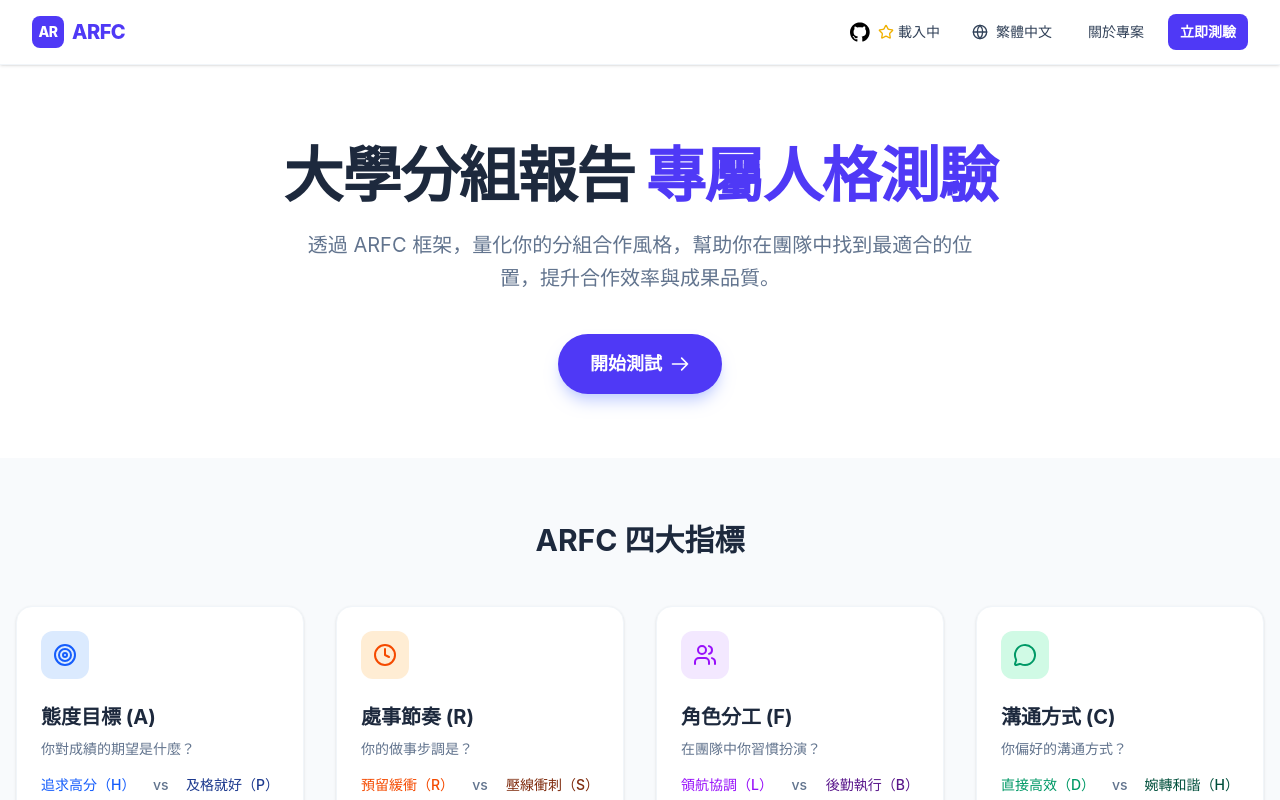
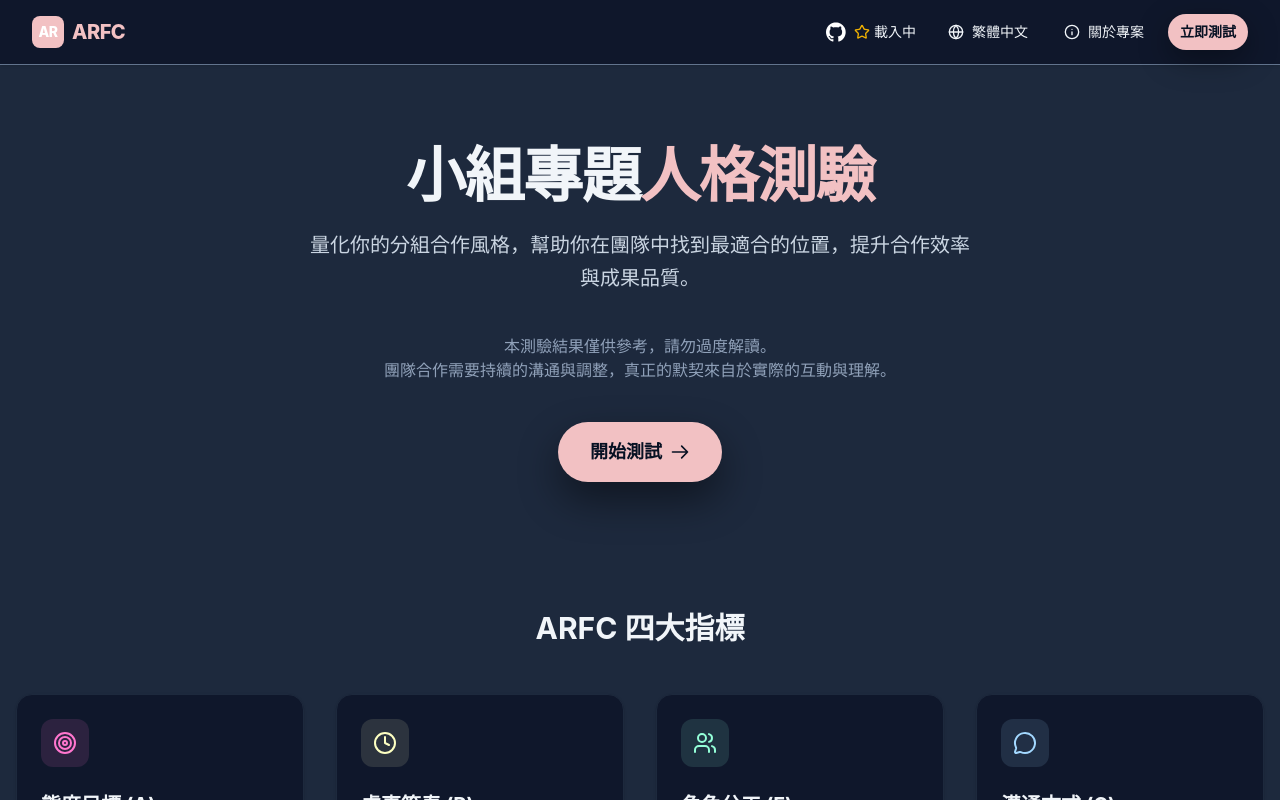
Before and after one commit to Vocaloid2048/ARFC, a React app in the folder frontend/: page / in a window 1280 px wide. Shown: the top 800 px of the page. Built offline with nearby package versions, Linux system fonts and the light colour scheme; no server answers; the HTML template or start-up script is replaced by a standard one.

Commit message:
fix: Description in Home Page, Theme

```diff
--- a/frontend/package.json
+++ b/frontend/package.json
@@ -13,7 +13,8 @@
     "lucide-react": "^1.8.0",
     "react": "^19.2.4",
     "react-dom": "^19.2.4",
-    "react-router-dom": "^7.14.1"
+    "react-router-dom": "^7.14.1",
+    "vite-plugin-svgr": "^5.2.0"
   },
   "devDependencies": {
     "@eslint/js": "^9.39.4",
--- a/frontend/src/App.jsx
+++ b/frontend/src/App.jsx
@@ -8,13 +8,13 @@ import HeaderActions from './components/HeaderActions'
 function App() {
   return (
     <Router>
-      <div className="min-h-screen bg-slate-50 font-sans">
-        <nav className="bg-white border-b border-slate-100 sticky top-0 z-50 shadow-sm">
+      <div className="min-h-screen bg-slate-800 font-sans">
+        <nav className="bg-slate-900 border-b border-slate-500 sticky top-0 z-50 shadow-sm">
           <div className="max-w-7xl mx-auto px-4 sm:px-6 lg:px-8">
             <div className="flex justify-between h-16">
               <div className="flex items-center">
-                <Link to="/" className="text-xl font-extrabold text-indigo-600 tracking-tight flex items-center gap-2">
-                  <span className="w-8 h-8 rounded-lg bg-indigo-600 text-white flex items-center justify-center text-sm">
+                <Link to="/" className="text-xl font-extrabold tracking-tight flex items-center gap-2" style={{ color: 'var(--primary-light)' }}>
+                  <span className="w-8 h-8 rounded-lg text-white flex items-center justify-center text-sm" style={{ backgroundColor: 'var(--primary-light)' }}>
                     AR
                   </span>
                   <span>ARFC</span>
--- a/frontend/src/components/HeaderActions.jsx
+++ b/frontend/src/components/HeaderActions.jsx
@@ -1,6 +1,6 @@
 import React, { useState, useRef, useEffect } from "react";
-import { Star, Globe } from "lucide-react";
-import githubIcon from "../assets/github_icon.svg";
+import { Star, Globe, Menu, Info, ArrowBigRightDash } from "lucide-react";
+import GitHubIcon from "../assets/github_icon.svg?react";
 import { Link } from "react-router-dom";
 
 function GitHubButton({ repo = "vocaloid2048/ARFC" }) {
@@ -25,7 +25,7 @@ function GitHubButton({ repo = "vocaloid2048/ARFC" }) {
   }, [repo]);
 
   return (
-    <div className="inline-flex items-center rounded-full hover:bg-slate-100 px-2">
+    <div className="inline-flex items-center rounded-full hover:bg-slate-800 px-2">
       <a
         href={`https://github.com/${repo}`}
         target="_blank"
@@ -33,12 +33,13 @@ function GitHubButton({ repo = "vocaloid2048/ARFC" }) {
         className="inline-flex items-center gap-2 justify-center h-10 rounded-full transition"
         aria-label="GitHub repo"
       >
-        <img src={githubIcon} alt="GitHub" className="w-5 h-5 text-slate-700" />
+        <GitHubIcon className="w-5 h-5" fill="white" />
 
-        <div className="text-sm text-slate-700 flex items-center">
+        <div className="text-sm text-slate-100 flex items-center">
           <Star className="w-4 h-4 text-yellow-500" />
-          <blank className="w-1" />
-          <span>{stars !== null ? stars.toLocaleString() : "載入中"}</span>
+          <span className="ml-1">
+            {stars !== null ? stars.toLocaleString() : "載入中"}
+          </span>
         </div>
       </a>
     </div>
@@ -46,30 +47,114 @@ function GitHubButton({ repo = "vocaloid2048/ARFC" }) {
 }
 
 export default function HeaderActions() {
+  const [mobileOpen, setMobileOpen] = useState(false);
+
   return (
-    <div className="flex items-center space-x-3">
+    <div className="relative flex items-center">
+      {/* Desktop / wide screens: show inline */}
+      <div className="hidden md:flex items-center space-x-3">
         <GitHubButton />
+        <div className="relative">
+          <button className="inline-flex items-center gap-2 px-3 py-2 rounded-lg hover:bg-slate-800 transition">
+            <Globe className="w-4 h-4 text-slate-100" />
+            <span className="text-sm text-slate-100">繁體中文</span>
+          </button>
+        </div>
 
-      <div className="relative">
-        <button className="inline-flex items-center gap-2 px-3 py-2 rounded-lg hover:bg-slate-100 transition">
-          <Globe className="w-4 h-4 text-slate-700" />
-          <span className="text-sm text-slate-700">繁體中文</span>
+        <div className="relative" onClick={() => window.location.href = "/about"}>
+          <button className="inline-flex items-center gap-2 px-3 py-2 rounded-lg hover:bg-slate-800 transition">
+            <Info className="w-4 h-4 text-slate-100" />
+            <span className="text-sm text-slate-100">關於專案</span>
           </button>
         </div>
 
         <Link
-        to="/about"
-        className="text-sm text-slate-700 hover:bg-slate-100 transition px-3 py-2 rounded-lg"
+          to="/quiz"
+          className="inline-flex items-center px-3 py-2 rounded-full text-sm font-semibold hover:brightness-90 transition"
+          style={{
+            backgroundColor: "var(--primary-light)",
+            color: "var(--page-bg)",
+            boxShadow: "0 10px 30px rgba(0,0,0,0.35)",
+          }}
         >
-        關於專案
+          立即測試
         </Link>
+      </div>
 
-      <Link
-        to="/quiz"
-        className="inline-flex items-center px-3 py-2 bg-indigo-600 text-white rounded-lg text-sm font-semibold hover:bg-indigo-700 transition"
+      {/* Mobile / narrow screens: show a compact menu button that opens a droplist */}
+      <div className="md:hidden flex items-center">
+        <button
+          aria-label="更多選項"
+          className="inline-flex items-center justify-center w-10 h-10 rounded-full hover:bg-slate-100 transition"
+          onClick={() => setMobileOpen((v) => !v)}
         >
-        立即測驗
-      </Link>
+          <Menu className="w-5 h-5 text-slate-700" />
+        </button>
+
+        {mobileOpen && (
+          <div className="absolute right-0 top-12 z-50 w-60 bg-slate-900 border border-slate-800 shadow-md rounded-lg overflow-hidden">
+            <div className="divide-y divide-slate-800">
+              <a
+                href={`https://github.com/vocaloid2048/ARFC`}
+                target="_blank"
+                rel="noreferrer"
+                className="flex items-center justify-between gap-3 px-4 py-3 hover:bg-slate-600"
+              >
+                <div className="flex items-center gap-3">
+                  <GitHubIcon className="w-5 h-5" fill="white" />
+                  <div className="text-sm text-slate-100">GitHub</div>
+                </div>
+                <div className="flex items-center text-sm text-slate-100 gap-1">
+                  <Star className="w-4 h-4 text-yellow-500" />
+                  <span>
+                    {/* star count */}
+                    {/* show fetched count if available */}
+                    {/* use aria-hidden span for value */}
+                    <GitHubStarCount repo="vocaloid2048/ARFC" />
+                  </span>
+                </div>
+              </a>
+
+              <button className="w-full text-left px-4 py-3 hover:bg-slate-600 flex items-center gap-3">
+                <Globe className="w-4 h-4 text-slate-100" />
+                <span className="text-sm text-slate-100">繁體中文</span>
+              </button>
+
+                <button className="w-full text-left px-4 py-3 hover:bg-slate-600 flex items-center gap-3" onClick={() => window.location.href = "/about"}>
+                  <Info className="w-4 h-4 text-slate-100" />
+                  <span className="text-sm text-slate-100">關於專案</span>
+                </button>
+                <button className="w-full text-left px-4 py-3 flex items-center gap-3 hover:bg-[#fa7d81]" onClick={() => window.location.href = "/quiz"}>
+                  <ArrowBigRightDash className="w-4 h-4 text-slate-100" />
+                  <span className="text-sm text-slate-100">立即測試</span>
+                </button>
+
+            </div>
+          </div>
+        )}
+      </div>
     </div>
   );
 }
+
+function GitHubStarCount({ repo = "vocaloid2048/ARFC" }) {
+  const [stars, setStars] = useState(null);
+
+  useEffect(() => {
+    let mounted = true;
+    fetch(`https://api.github.com/repos/${repo}`)
+      .then((r) => {
+        if (!r.ok) throw new Error("bad");
+        return r.json();
+      })
+      .then((j) => {
+        if (mounted) setStars(j.stargazers_count);
+      })
+      .catch(() => {});
+    return () => {
+      mounted = false;
+    };
+  }, [repo]);
+
+  return <>{stars !== null ? stars.toLocaleString() : "載入中"}</>;
+}
--- a/frontend/src/index.css
+++ b/frontend/src/index.css
@@ -1,5 +1,49 @@
 @import "tailwindcss";
+
+:root {
+  /* Theme colors */
+  --primary-light: #f2c1c3; /* 淺色 */
+  --primary-dark: #fa7d81; /* 深色 */
+
+  /* Indicator main colors */
+  --color-A: #FF76CE;
+  --color-R: #FDFFC2;
+  --color-F: #94FFD8;
+  --color-C: #A3D8FF;
+
+  /* indicator backgrounds (soft tints) */
+  --bg-A: rgba(255,118,206,0.12);
+  --bg-R: rgba(253,255,194,0.12);
+  --bg-F: rgba(148,255,216,0.12);
+  --bg-C: rgba(163,216,255,0.12);
+
+  --page-bg: #071123; /* deep background */
+  --text: #e6eef8;
+
+  /* darker variants for indicator labels */
+  --color-A-dark: #C04D8F;
+  --color-R-dark: #D6D98A;
+  --color-F-dark: #57CFA7;
+  --color-C-dark: #5EAEEB;
+}
+
+
 body {
   font-family: system-ui, sans-serif;
-  background-color: #f8fafc;
+  background-color: var(--page-bg);
+  color: var(--text);
 }
+
+/* Utility to use indicator card colors */
+.indicator-bg-A { background-color: var(--bg-A); }
+.indicator-text-A { color: var(--color-A); }
+.indicator-text-A-dark { color: var(--color-A-dark); }
+.indicator-bg-R { background-color: var(--bg-R); }
+.indicator-text-R { color: var(--color-R); }
+.indicator-text-R-dark { color: var(--color-R-dark); }
+.indicator-bg-F { background-color: var(--bg-F); }
+.indicator-text-F { color: var(--color-F); }
+.indicator-text-F-dark { color: var(--color-F-dark); }
+.indicator-bg-C { background-color: var(--bg-C); }
+.indicator-text-C { color: var(--color-C); }
+.indicator-text-C-dark { color: var(--color-C-dark); }
--- a/frontend/src/pages/Home.jsx
+++ b/frontend/src/pages/Home.jsx
@@ -4,85 +4,90 @@ import { Users, Target, Clock, MessageCircle, BarChart } from 'lucide-react';
 
 export default function Home() {
   return (
-    <div className="min-h-screen bg-white">
+    <div className="min-h-screen">
       {/* Hero Section */}
       <section className="pt-20 pb-16 px-4 max-w-7xl mx-auto text-center">
-        <h1 className="text-5xl md:text-6xl font-extrabold text-slate-800 mb-6 tracking-tight">
-          大學分組報告 <span className="text-indigo-600">專屬人格測驗</span>
+        <h1 className="text-5xl md:text-6xl font-extrabold text-slate-100 mb-6 tracking-tight">
+          小組專題<span style={{ color: 'var(--primary-light)' }}>人格測驗</span>
         </h1>
-        <p className="text-xl text-slate-500 mb-10 max-w-2xl mx-auto leading-relaxed">
-          透過 ARFC 框架，量化你的分組合作風格，幫助你在團隊中找到最適合的位置，提升合作效率與成果品質。
+        <p className="text-xl text-slate-300 mb-10 max-w-2xl mx-auto leading-relaxed">
+          量化你的分組合作風格，幫助你在團隊中找到最適合的位置，提升合作效率與成果品質。
+        </p>
+        <p className="text-md text-slate-400 mb-10">
+            本測驗結果僅供參考，請勿過度解讀。<br />
+            團隊合作需要持續的溝通與調整，真正的默契來自於實際的互動與理解。
         </p>
         <Link
           to="/quiz"
-          className="inline-flex items-center justify-center px-8 py-4 text-lg font-bold text-white bg-indigo-600 rounded-full hover:bg-indigo-700 transition-colors shadow-lg shadow-indigo-200"
+          className="inline-flex items-center justify-center px-8 py-4 text-lg font-bold rounded-full shadow-2xl hover:brightness-90 transition-colors"
+          style={{ backgroundColor: 'var(--primary-light)', color: 'var(--page-bg)', boxShadow: '0 18px 40px rgba(0,0,0,0.45)' }}
         >
           開始測試
-          <svg className="w-5 h-5 ml-2" fill="none" stroke="currentColor" viewBox="0 0 24 24">
+          <svg className="w-5 h-5 ml-2" fill="none" stroke="currentColor" viewBox="0 0 24 24" style={{ color: 'var(--page-bg)' }}>
             <path strokeLinecap="round" strokeLinejoin="round" strokeWidth="2" d="M14 5l7 7m0 0l-7 7m7-7H3" />
           </svg>
         </Link>
       </section>
 
       {/* ARFC Framework Explanation */}
-      <section className="py-16 bg-slate-50">
+      <section className="py-16">
         <div className="max-w-7xl mx-auto px-4">
-          <h2 className="text-3xl font-bold text-center text-slate-800 mb-12">ARFC 四大指標</h2>
+          <h2 className="text-3xl font-bold text-center text-slate-100 mb-12">ARFC 四大指標</h2>
           <div className="grid md:grid-cols-2 lg:grid-cols-4 gap-8">
 
             {/* Attitude */}
-            <div className="bg-white p-6 rounded-2xl shadow-sm border border-slate-100 hover:shadow-md transition-shadow">
-              <div className="w-12 h-12 bg-blue-100 text-blue-600 rounded-xl flex items-center justify-center mb-6">
+            <div className="bg-slate-900 p-6 rounded-2xl shadow-sm border border-slate-800 hover:shadow-md transition-shadow">
+              <div className="w-12 h-12 indicator-bg-A indicator-text-A rounded-xl flex items-center justify-center mb-6">
                 <Target size={24} />
               </div>
-              <h3 className="text-xl font-bold text-slate-800 mb-2">態度目標 (A)</h3>
-              <p className="text-slate-500 text-sm mb-4">你對成績的期望是什麼？</p>
+              <h3 className="text-xl font-bold text-slate-100 mb-2">態度目標 (A)</h3>
+              <p className="text-slate-300 text-sm mb-4">你對成績的期望是什麼？</p>
               <div className="flex justify-between items-center text-sm font-medium">
-                <span className="text-blue-600">追求高分（H）</span>
+                <span className="indicator-text-A">追求高分（H）</span>
                 <span className="text-slate-500 mx-2">vs</span>
-                <span className="text-blue-900 text-right">及格就好（P）</span>
+                <span className="indicator-text-A-dark text-right">及格就好（P）</span>
               </div>
             </div>
 
             {/* Rhythm */}
-            <div className="bg-white p-6 rounded-2xl shadow-sm border border-slate-100 hover:shadow-md transition-shadow">
-              <div className="w-12 h-12 bg-orange-100 text-orange-600 rounded-xl flex items-center justify-center mb-6">
+            <div className="bg-slate-900 p-6 rounded-2xl shadow-sm border border-slate-800 hover:shadow-md transition-shadow">
+              <div className="w-12 h-12 indicator-bg-R indicator-text-R rounded-xl flex items-center justify-center mb-6">
                 <Clock size={24} />
               </div>
-              <h3 className="text-xl font-bold text-slate-800 mb-2">處事節奏 (R)</h3>
-              <p className="text-slate-500 text-sm mb-4">你的做事步調是？</p>
+              <h3 className="text-xl font-bold text-slate-100 mb-2">處事節奏 (R)</h3>
+              <p className="text-slate-300 text-sm mb-4">你的做事步調是？</p>
               <div className="flex justify-between items-center text-sm font-medium">
-                <span className="text-orange-600">預留緩衝（R）</span>
+                <span className="indicator-text-R">預留緩衝（R）</span>
                 <span className="text-slate-500 mx-2">vs</span>
-                <span className="text-orange-900 text-right">壓線衝刺（S）</span>
+                <span className="indicator-text-R-dark text-right">壓線衝刺（S）</span>
               </div>
             </div>
 
             {/* Function */}
-            <div className="bg-white p-6 rounded-2xl shadow-sm border border-slate-100 hover:shadow-md transition-shadow">
-              <div className="w-12 h-12 bg-purple-100 text-purple-600 rounded-xl flex items-center justify-center mb-6">
+            <div className="bg-slate-900 p-6 rounded-2xl shadow-sm border border-slate-800 hover:shadow-md transition-shadow">
+              <div className="w-12 h-12 indicator-bg-F indicator-text-F rounded-xl flex items-center justify-center mb-6">
                 <Users size={24} />
               </div>
-              <h3 className="text-xl font-bold text-slate-800 mb-2">角色分工 (F)</h3>
-              <p className="text-slate-500 text-sm mb-4">在團隊中你習慣扮演？</p>
+              <h3 className="text-xl font-bold text-slate-100 mb-2">角色分工 (F)</h3>
+              <p className="text-slate-300 text-sm mb-4">在團隊中你習慣扮演？</p>
               <div className="flex justify-between items-center text-sm font-medium">
-                <span className="text-purple-600">領航協調（L）</span>
+                <span className="indicator-text-F">領航協調（L）</span>
                 <span className="text-slate-500 mx-2">vs</span>
-                <span className="text-purple-900 text-right">後勤執行（B）</span>
+                <span className="indicator-text-F-dark text-right">後勤執行（B）</span>
               </div>
             </div>
 
             {/* Communication */}
-            <div className="bg-white p-6 rounded-2xl shadow-sm border border-slate-100 hover:shadow-md transition-shadow">
-              <div className="w-12 h-12 bg-emerald-100 text-emerald-600 rounded-xl flex items-center justify-center mb-6">
+            <div className="bg-slate-900 p-6 rounded-2xl shadow-sm border border-slate-800 hover:shadow-md transition-shadow">
+              <div className="w-12 h-12 indicator-bg-C indicator-text-C rounded-xl flex items-center justify-center mb-6">
                 <MessageCircle size={24} />
               </div>
-              <h3 className="text-xl font-bold text-slate-800 mb-2">溝通方式 (C)</h3>
-              <p className="text-slate-500 text-sm mb-4">你偏好的溝通方式？</p>
+              <h3 className="text-xl font-bold text-slate-100 mb-2">溝通方式 (C)</h3>
+              <p className="text-slate-300 text-sm mb-4">你偏好的溝通方式？</p>
               <div className="flex justify-between items-center text-sm font-medium">
-                <span className="text-emerald-600">直接高效（D）</span>
+                <span className="indicator-text-C">直接高效（D）</span>
                 <span className="text-slate-500 mx-2">vs</span>
-                <span className="text-emerald-900 text-right">婉轉和諧（H）</span>
+                <span className="indicator-text-C-dark text-right">婉轉和諧（H）</span>
               </div>
             </div>
 
@@ -92,37 +97,37 @@ export default function Home() {
 
       {/* Purpose & Value Section */}
       <section className="py-20 px-4 max-w-4xl mx-auto">
-        <h2 className="text-3xl font-bold text-center text-slate-800 mb-12">為什麼要做這個測驗？</h2>
+        <h2 className="text-3xl font-bold text-center text-slate-100 mb-12">為甚麼要做這個測驗？</h2>
         <div className="space-y-8">
           <div className="flex gap-4">
-            <div className="flex-shrink-0 w-12 h-12 bg-slate-100 rounded-full flex items-center justify-center text-slate-600">
+            <div className="flex-shrink-0 w-12 h-12 bg-slate-600 rounded-full flex items-center justify-center text-slate-200">
               <span className="font-bold text-lg">1</span>
             </div>
             <div>
-              <h4 className="text-xl font-bold text-slate-800 mb-2">量化預期目標，減少隱形成本</h4>
-              <p className="text-slate-600 leading-relaxed">
+              <h4 className="text-xl font-bold text-slate-100 mb-2">量化預期目標，減少隱形成本</h4>
+              <p className="text-slate-300 leading-relaxed">
                 分組最大的摩擦源於組員間對成績的要求不一。測驗能讓每位成員在合作前就開誠布公，確認彼此是追求卓越還是僅求及格。透過同步目標，可以避免後期因投入感落差而產生的情緒內耗，讓團隊在共識下運作。
               </p>
             </div>
           </div>
           <div className="flex gap-4">
-            <div className="flex-shrink-0 w-12 h-12 bg-slate-100 rounded-full flex items-center justify-center text-slate-600">
+            <div className="flex-shrink-0 w-12 h-12 bg-slate-600 rounded-full flex items-center justify-center text-slate-200">
               <span className="font-bold text-lg">2</span>
             </div>
             <div>
-              <h4 className="text-xl font-bold text-slate-800 mb-2">優化角色分工，提升產出品質</h4>
-              <p className="text-slate-600 leading-relaxed">
+              <h4 className="text-xl font-bold text-slate-100 mb-2">優化角色分工，提升產出品質</h4>
+              <p className="text-slate-300 leading-relaxed">
                 許多團隊的失敗是因為分工不均或職能重疊。本測驗能識別出每位組員的專長與偏向，例如誰擅長邏輯校對、誰適合上台報告。這能讓團隊根據數據進行適才適所的分配，而非僅憑交情或隨機指派，確保每項任務都交由最合適的人處理。
               </p>
             </div>
           </div>
           <div className="flex gap-4">
-            <div className="flex-shrink-0 w-12 h-12 bg-slate-100 rounded-full flex items-center justify-center text-slate-600">
+            <div className="flex-shrink-0 w-12 h-12 bg-slate-600 rounded-full flex items-center justify-center text-slate-200">
               <span className="font-bold text-lg">3</span>
             </div>
             <div>
-              <h4 className="text-xl font-bold text-slate-800 mb-2">揭露工作習慣，預防溝通誤會</h4>
-              <p className="text-slate-600 leading-relaxed">
+              <h4 className="text-xl font-bold text-slate-100 mb-2">揭露工作習慣，預防溝通誤會</h4>
+              <p className="text-slate-300 leading-relaxed">
                 不同人的工作節奏與回覆訊息的習慣差異巨大。測驗結果能讓組員提前了解彼此的作息，例如誰是習慣清晨工作的早起者，誰是凌晨才發力的夜貓子。這能解決因已讀不回或進度催促產生的誤解，直接建立一套符合該組特性的溝通規則。
               </p>
             </div>
--- a/frontend/vite.config.js
+++ b/frontend/vite.config.js
@@ -1,11 +1,13 @@
 import { defineConfig } from 'vite'
 import react from '@vitejs/plugin-react'
 import tailwindcss from '@tailwindcss/vite'
+import svgr from "vite-plugin-svgr"
 
 // https://vite.dev/config/
 export default defineConfig({
   plugins: [
     tailwindcss(),
-    react()
+    react(),
+    svgr(),
   ],
 })
```
Also changed, not shown: 1 other file (tests, documents, lock files or other folders). Lines whose indentation alone changed are shown as unchanged.
